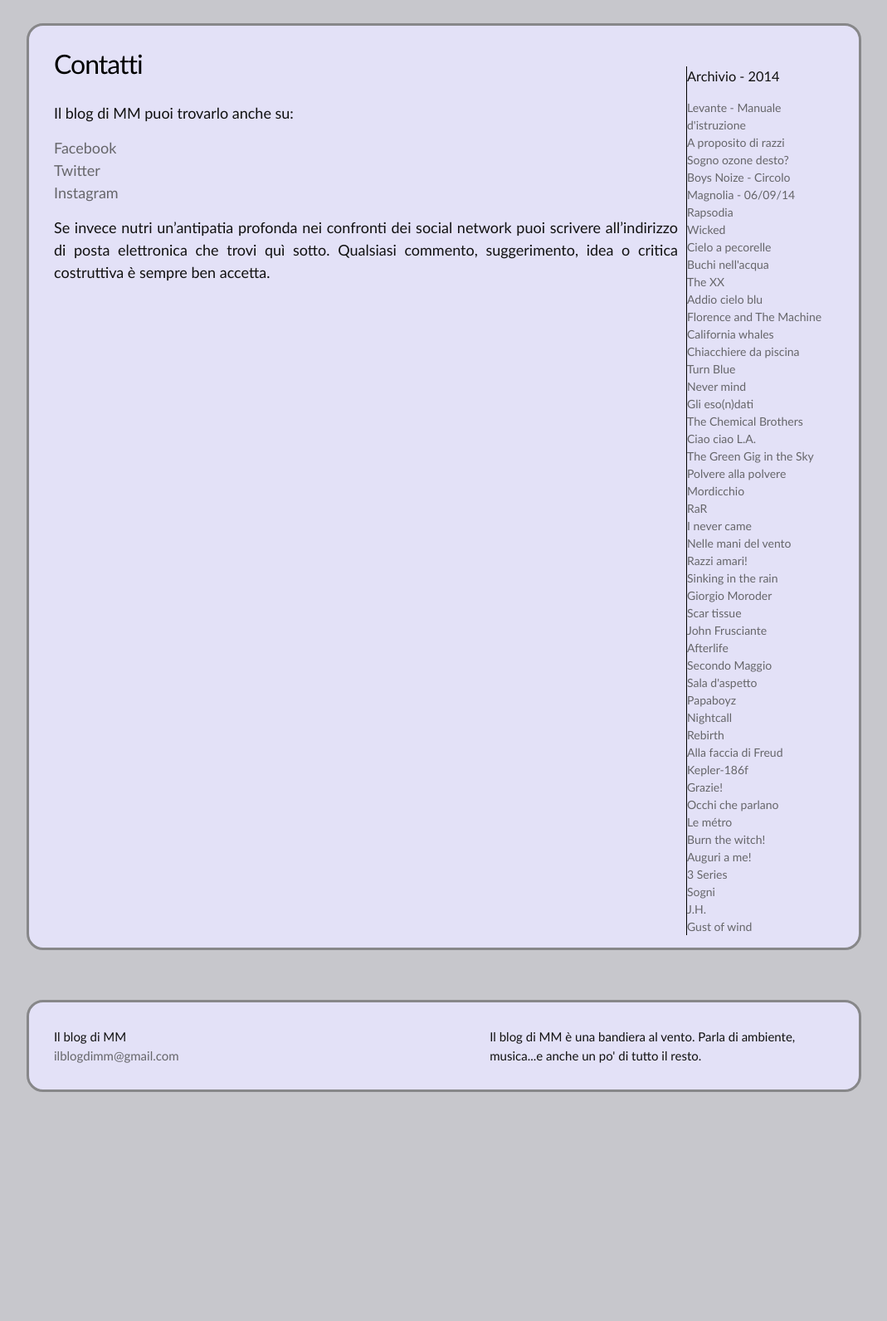
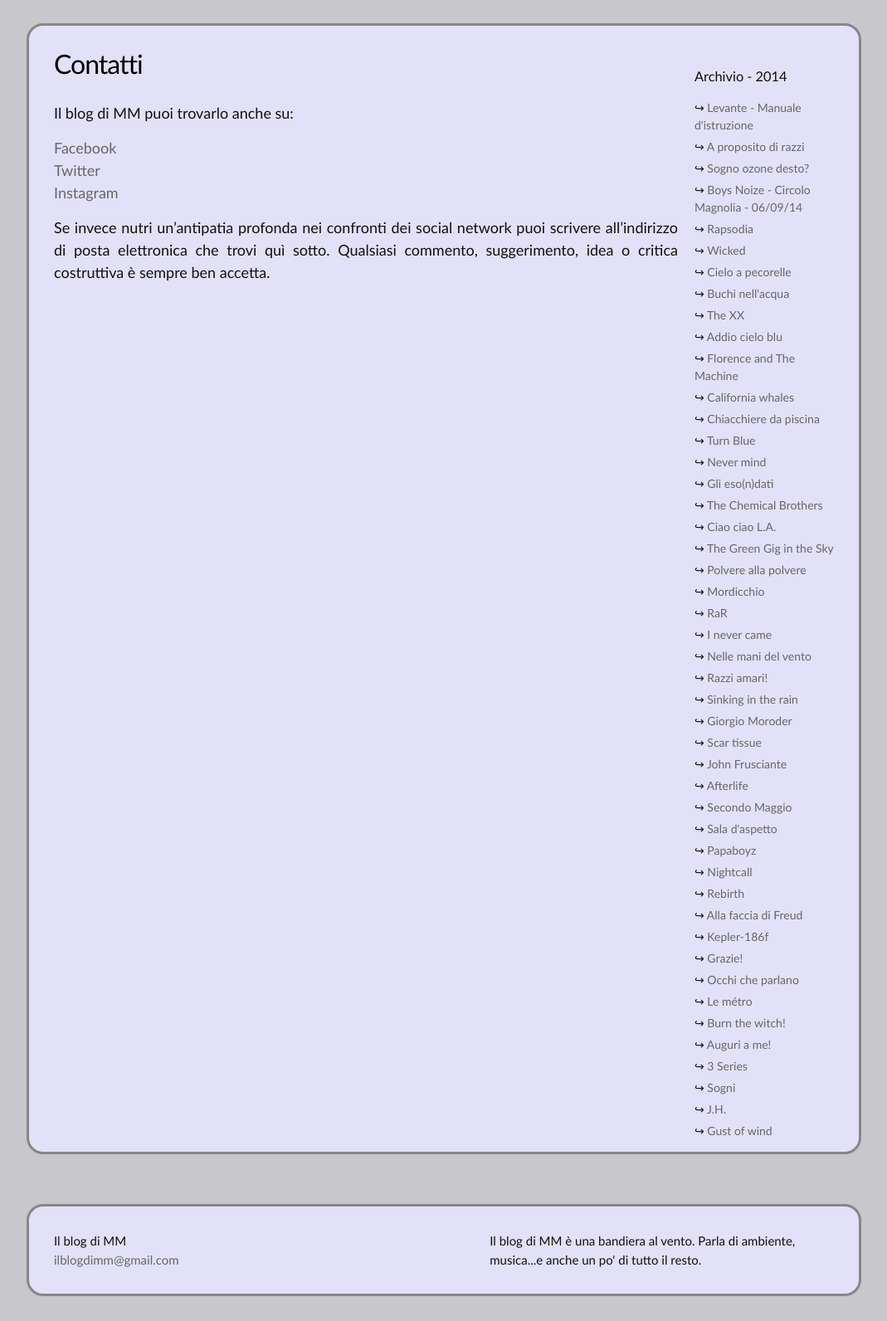
Before and after one commit to ilblogdimm/ilblogdimm, a Jekyll site: the page built from contatti.md, in a window 1280 px wide. Shown: the part 709-2301 px from the top of the page at 83% size, without its empty margins (105-1174 px from the left). Built offline with Jekyll 4.4.1, drawn with Linux system fonts in a browser that asks for light colours; before the commit the page ends 2055 px from its top, so only the background shows below that.

Commit message:
Css per gli elementi della barra

```diff
--- a/_sass/_base.scss
+++ b/_sass/_base.scss
@@ -199,12 +199,19 @@ pre {
 
 .sidebar-nav {
   font-size: 14px;
-  margin: 10% 0 0 10px;
-  border-left: 1px solid #000000;
+  margin: 10% 0 5px 20px;
 }
 
 ul.sidebar-list {
   list-style-type: none;
+}
+
+li.sidebar-elem {
+  margin: 5px 0 5px 0;
+}
+
+li.sidebar-elem::before {
+  content: "↪ ";
 }
 
 .ad-wrapper {
```
